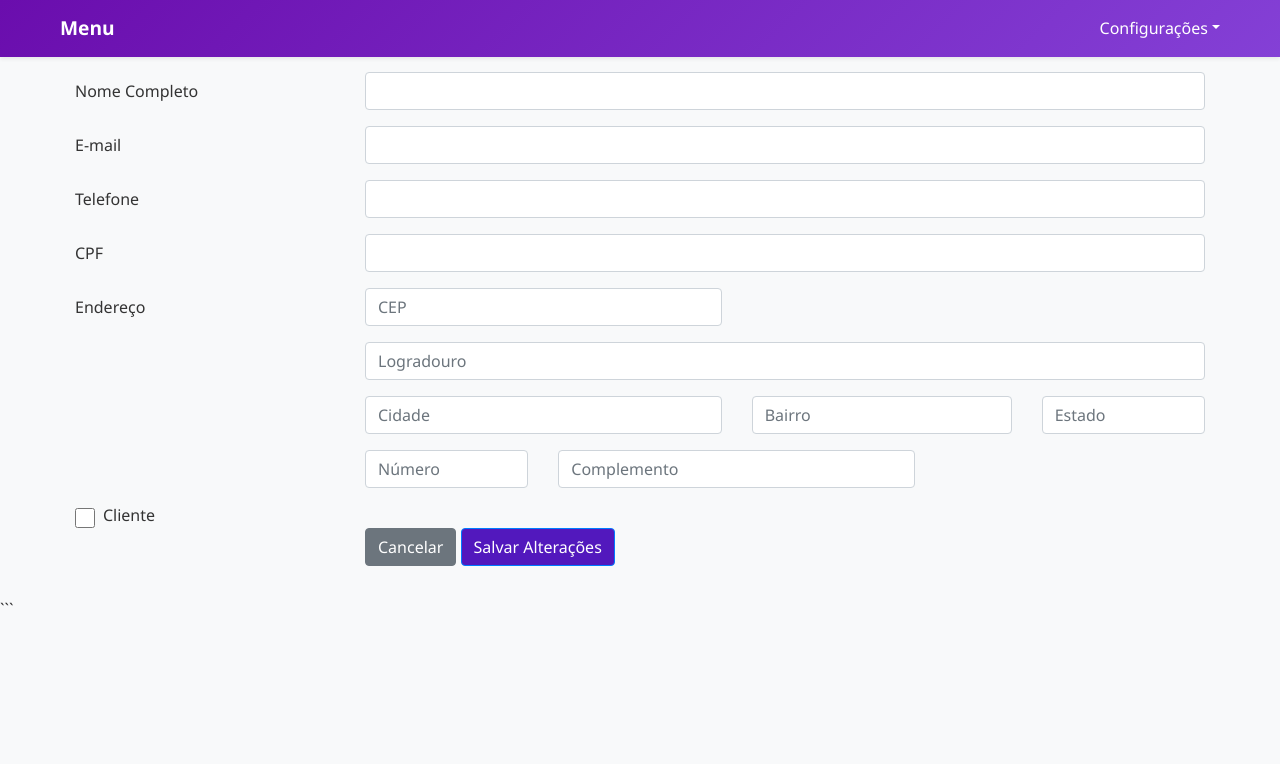
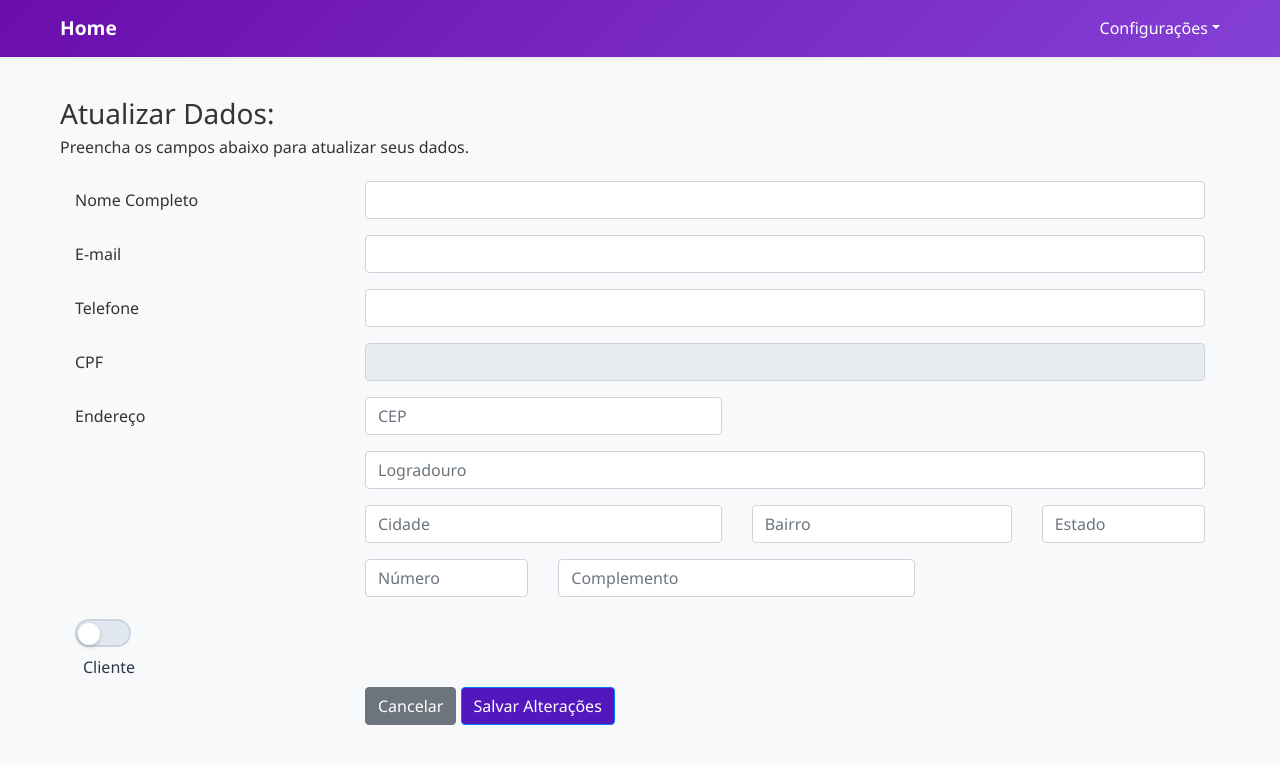
Before and after one commit to MatheusHeinzen/Free-La, a Flask app: page /alterarDados in a window 1280 px wide. Shown: the top 764 px of the page. Run offline with Flask 3, Linux system fonts and the light colour scheme; the visitor is signed in with stand-in values (Sample User, id 1); data comes from the database, SQL or seed files in the repository; some libraries are stand-ins or nearby versions.

Commit message:
Atualização 5.4.1
Alterando botão em alterar dados

````diff
--- a/app/static/css/complementos.css
+++ b/app/static/css/complementos.css
@@ -6,6 +6,7 @@ body {
     margin: 0;
     padding: 0;
 }
+
 .lead {
     text-align: justify;
     padding: 5px;
@@ -22,12 +23,13 @@ a {
     text-decoration: none;
     transition: color 0.3s;
 }
+
 a:hover {
     color: #15153f;
 }
 
 /* Nav */
-#toggleSidebar{
+#toggleSidebar {
     background-color: #ffffff;
     color: #212529;
 }
@@ -96,7 +98,7 @@ a:hover {
 
 .pesquisa:focus {
     outline: none;
-    border-color:  #8440d6;
+    border-color: #8440d6;
     box-shadow: 0 0 0 3px rgba(106, 13, 173, 0.2);
 }
 
@@ -318,16 +320,87 @@ img {
         padding-top: 10px;
     }
 
-    .pesquisa, #categoriaDropdown {
+    .pesquisa,
+    #categoriaDropdown {
         width: 100%;
         max-width: none;
     }
+
     .lead {
         font-size: 1.0rem;
         font-weight: 100;
         text-align: justify;
     }
 
+}
+
+/* Container do switch - alinhamento */
+.form-switch {
+    margin-top: 25px;
+    margin-bottom: 25px;
+    gap: 10px;
+    padding: 0;
+}
+
+/* Esconde o checkbox original */
+.form-switch .form-check-input {
+    position: absolute;
+    opacity: 0;
+    width: 100%;
+    cursor: pointer;
+    height: 100%;
+    z-index: 1;
+}
+.form-check-label {
+    font-family: 'Segoe UI', Roboto, sans-serif;
+    font-weight: 600;
+    font-size: 1rem;
+    color: #2d3748;
+    cursor: pointer;
+}
+.form-check-label::before {
+    content: '';
+    display: inline-block;
+    width: 3.5em;
+    height: 1.8em;
+    background-color: #e2e8f0;
+    border-radius: 1em;
+    border: 2px solid #cbd5e0;
+    transition: all 0.3s ease;
+    order: 1;
+    margin-right: 10px;
+}
+
+/* Bolinha do switch */
+.form-check-label::after {
+    content: '';
+    position: absolute;
+    left: 3px;
+    top: -15px;
+    width: 1.4em;
+    height: 1.4em;
+    background-color: white;
+    border-radius: 50%;
+    transition: all 0.3s ease;
+    box-shadow: 0 2px 4px rgba(0, 0, 0, 0.2);
+}
+
+.form-check-input:checked+.form-check-label::before {
+    background-color: #4f46e5;
+    border-color: #4f46e5;
+}
+.form-check-input:checked+.form-check-label::after {
+    transform: translateX(1.7em);
+}
+.form-check-input:not(:checked):hover+.form-check-label::before {
+    border-color: #a0aec0;
+}
+.form-check-input:checked:hover+.form-check-label::before {
+    background-color: #4338ca;
+    border-color: #4338ca;
+}
+.form-check-input:focus+.form-check-label::before {
+    box-shadow: 0 0 0 0.25rem rgba(79, 70, 229, 0.25);
 }
 
 @media (max-width: 576px) {
@@ -342,18 +415,28 @@ img {
     }
 
 }
+
 /* Efeitos e Animações */
 @keyframes fadeIn {
-    from { opacity: 0; transform: translateY(20px); }
-    to { opacity: 1; transform: translateY(0); }
+    from {
+        opacity: 0;
+        transform: translateY(20px);
+    }
+
+    to {
+        opacity: 1;
+        transform: translateY(0);
+    }
 }
 
-.perfil-card, .jumbotron {
+.perfil-card,
+.jumbotron {
     animation: fadeIn 0.6s ease-out;
 }
 
 /* Ajuste para o container de freelancers */
-#freelancersContainer, #perfis-container {
+#freelancersContainer,
+#perfis-container {
     display: grid;
     grid-template-columns: repeat(auto-fill, minmax(280px, 1fr));
     gap: 25px;
--- a/app/static/js/homepage.js
+++ b/app/static/js/homepage.js
@@ -90,7 +90,7 @@ async function exibirTodosFreelancers() {
                         <div class="card-body">
                             <h5 class="card-title">${freelancer.Nome}</h5>
                             <p class="card-text">${freelancer.Bio || 'Sem descrição disponível.'}</p>
-                            <div>${estrelasHtml}</div>
+                            <div style="margin-bottom:17px">${estrelasHtml}</div>
                             <a href="/perfilPublico/${freelancer.ID_User}" class="btn btn-primary">Ver Perfil</a>
                         </div>
                     </div>
@@ -182,7 +182,7 @@ async function pesquisar() {
                     estrelasHtml += ` <span class="ml-2">${media.toFixed(2)}/5.0</span>`;
                     estrelasHtml += ` <span class="text-muted" style="font-size:0.95em">(${total} ${total === 1 ? 'avaliação' : 'avaliações'})</span>`;
                 } else {
-                    estrelasHtml = '<span class="text-muted" style="font-size:0.95em">Sem avaliações</span>';
+                    estrelasHtml = '<span class="text-muted" style="font-size:0.95em;">Sem avaliações</span>';
                 }
 
                 container.innerHTML += `
@@ -191,7 +191,7 @@ async function pesquisar() {
                         <div class="card-body">
                             <h5 class="card-title">${freelancer.Nome}</h5>
                             <p class="card-text">${freelancer.Bio || 'Sem descrição disponível.'}</p>
-                            <div>${estrelasHtml}</div>
+                            <div style="margin-bottom:17px">${estrelasHtml}</div>
                             <a href="/perfilPublico/${freelancer.ID_User}" class="btn btn-primary">Ver Perfil</a>
                         </div>
                     </div>
--- a/app/templates/alterarDados.html
+++ b/app/templates/alterarDados.html
@@ -73,7 +73,8 @@
                     <i class="bi bi-list"></i>
                 </div>
                 <ul>
-                    <img src="/profile/imagem/{{ session.user_id }}" alt="Perfil" width="140px" class="img_sidebar" style="margin-left: 1rem;">
+                    <img src="/profile/imagem/{{ session.user_id }}" alt="Perfil" width="140px" class="img_sidebar"
+                        style="margin-left: 1rem;">
                     <li class="item_menu">
                         <a href="/perfil">
                             <span class="icon"></span>
@@ -144,7 +145,7 @@
         <nav class="desktop-version">
             <div class="navbar navbar-dark bg-dark shadow-sm">
                 <div class="container d-flex justify-content-between">
-                    <a href="/homepage" class="navbar-brand d-flex align-items-center">Menu</a>
+                    <a href="/homepage" class="navbar-brand d-flex align-items-center">Home</a>
                     <a href="#" class="phone-hidden dropdown-toggle" id="desktopConfigDropdown" data-toggle="dropdown"
                         aria-haspopup="true" aria-expanded="false">Configurações</a>
                     <div class="dropdown-menu" aria-labelledby="desktopConfigDropdown">
@@ -163,6 +164,17 @@
     </header>
     <main>
         <div class="tab-pane container" id="edit">
+
+            {% set tipo_usuario = session['TipoUsuario'] if session and 'TipoUsuario' in session else
+            (session['tipo_usuario'] if session and 'tipo_usuario' in session else None) %}
+            {% if tipo_usuario == 'cliente' %}
+            <h3 style="margin-top: 40px;">Tornar-se Freelancer:</h3>
+            <p>Preencha todos os campos restantes para alterar o seu modo de usuario atual para Usuario Freelancer</p>
+            {% else %}
+            <h3 style="margin-top: 40px;">Atualizar Dados:</h3>
+            <h6>Preencha os campos abaixo para atualizar seus dados.</h6>
+            {% endif %}
+
             <form id="form-edicao">
                 <input type="hidden" id="userId" value="{{ session.user_id }}">
                 <!-- Dados Básicos -->
@@ -183,14 +195,14 @@
                 <div class="form-group row">
                     <label class="col-lg-3 col-form-label form-control-label">Telefone</label>
                     <div class="col-lg-9">
-                        <input class="form-control" type="tel" id="telefone">
+                        <input class="form-control" type="tel" id="telefone" autocomplete="off">
                     </div>
                 </div>
 
                 <div class="form-group row">
                     <label class="col-lg-3 col-form-label form-control-label">CPF</label>
                     <div class="col-lg-9">
-                        <input class="form-control" type="text" id="cpf">
+                        <input class="form-control" type="text" id="cpf" readonly>
                     </div>
                 </div>
 
@@ -198,7 +210,8 @@
                 <div class="form-group row">
                     <label class="col-lg-3 col-form-label form-control-label">Endereço</label>
                     <div class="col-lg-4">
-                        <input class="form-control" type="text" id="cep" name="cep" placeholder="CEP" autocomplete="off">
+                        <input class="form-control" type="text" id="cep" name="cep" placeholder="CEP"
+                            autocomplete="off">
                         <p id="cep-error" class="text-danger small" style="display: none;">CEP inválido!</p>
                     </div>
                 </div>
@@ -229,7 +242,8 @@
                         <input class="form-control" type="number" name="numero" placeholder="Número" autocomplete="off">
                     </div>
                     <div class="col-lg-4">
-                        <input class="form-control" type="text" name="complemento" placeholder="Complemento" autocomplete="off">
+                        <input class="form-control" type="text" name="complemento" placeholder="Complemento"
+                            autocomplete="off">
                     </div>
                 </div>
 
@@ -265,15 +279,18 @@
             $('#cpf').mask('000.000.000-00');
             $('#cep').mask('00000-000');
         });
-          function toggleSubmenu(event) {
+        function toggleSubmenu(event) {
             event.preventDefault();
             const item = event.currentTarget.closest('.has-submenu');
             item.classList.toggle('active');
         }
     </script>
-    <script src="https://cdnjs.cloudflare.com/ajax/libs/popper.js/1.14.3/umd/popper.min.js" integrity="sha384-ZMP7rVo3mIykV+2+9J3UJ46jBk0WLaUAdn689aCwoqbBJiSnjAK/l8WvCWPIPm49" crossorigin="anonymous"></script>
-    <script src="https://stackpath.bootstrapcdn.com/bootstrap/4.1.3/js/bootstrap.min.js" integrity="sha384-ChfqqxuZUCnJSK3+MXmPNIyE6ZbWh2IMqE241rYiqJxyMiZ6OW/JmZQ5stwEULTy" crossorigin="anonymous"></script>
+    <script src="https://cdnjs.cloudflare.com/ajax/libs/popper.js/1.14.3/umd/popper.min.js"
+        integrity="sha384-ZMP7rVo3mIykV+2+9J3UJ46jBk0WLaUAdn689aCwoqbBJiSnjAK/l8WvCWPIPm49"
+        crossorigin="anonymous"></script>
+    <script src="https://stackpath.bootstrapcdn.com/bootstrap/4.1.3/js/bootstrap.min.js"
+        integrity="sha384-ChfqqxuZUCnJSK3+MXmPNIyE6ZbWh2IMqE241rYiqJxyMiZ6OW/JmZQ5stwEULTy"
+        crossorigin="anonymous"></script>
 </body>
 
 </html>
-```
````
